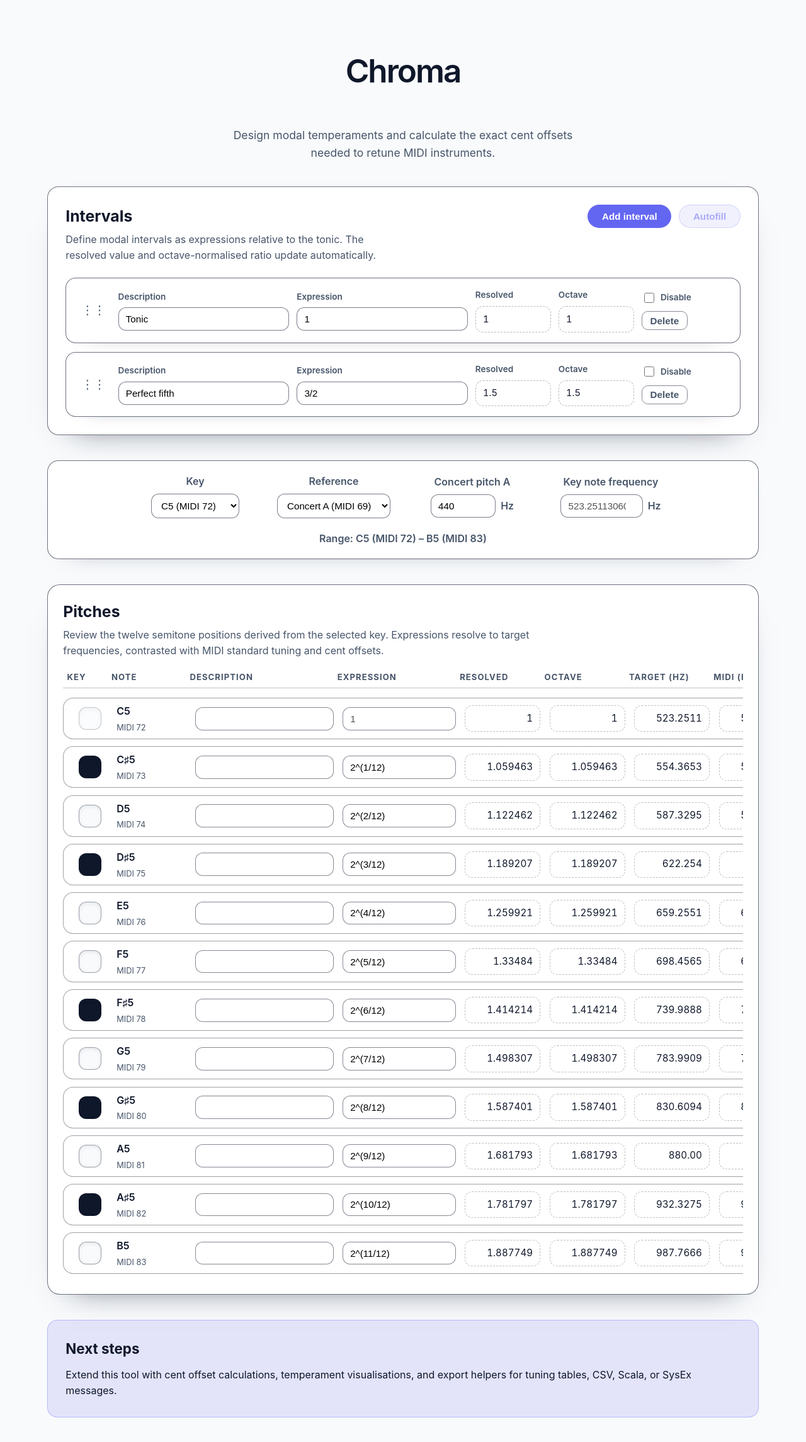
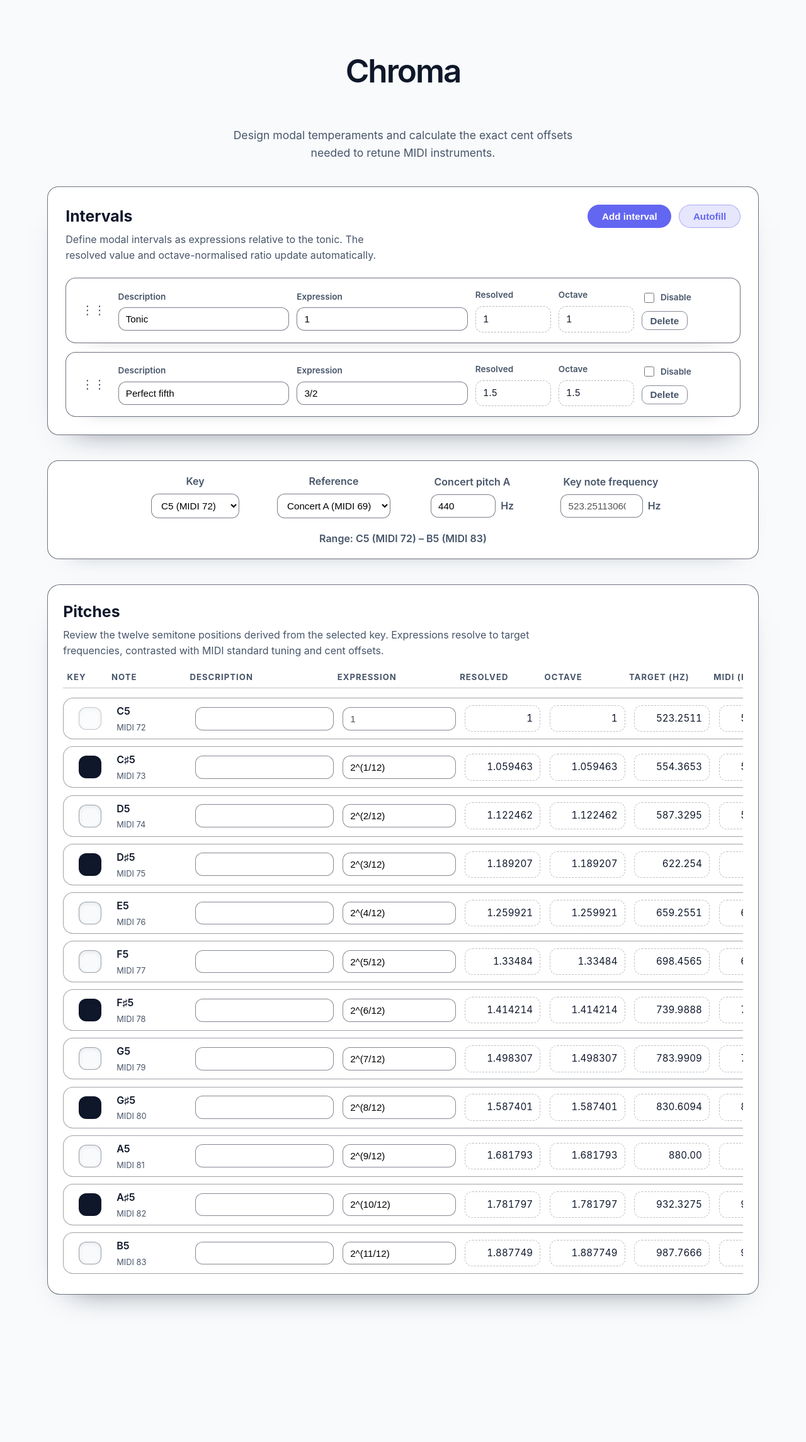
Before and after one commit to MomoPewpew/Chroma, a React (Vite) app: page / in a window 1280 px wide. Shown: the top 2290 px of the page at 63% size. After the commit the page ends 2104 px from the top, so only its background shows below. Built offline with nearby package versions, Linux system fonts and the light colour scheme.

Commit message:
Add autofill functionality for pitch configuration in the app. Implement a new handleAutofill function to automatically populate pitch expressions based on computed intervals. Update the UI to enable autofill button and remove outdated next steps section from README.

```diff
--- a/src/App.tsx
+++ b/src/App.tsx
@@ -21,6 +21,7 @@ const BLACK_KEY_STEPS = new Set([1, 3, 6, 8, 10])
 const MIN_KEY_NOTE = 69 // A4
 const MAX_KEY_NOTE = 80 // G#5 / Ab5
 const TOTAL_PITCHES = 12
+const OCTAVE_EPSILON = 1e-6
 
 type ReferenceMode = 'concertA' | 'keyFrequency'
 
@@ -197,6 +198,110 @@ function App() {
       activationConstraint: { distance: 6 },
     }),
   )
+
+  const handleAutofill = () => {
+    if (computedIntervals.length === 0) {
+      setPitches((prev) =>
+        prev.map((pitch, index) => ({
+          ...pitch,
+          description: '',
+          expression: pitch.locked ? '1' : getDefaultExpression(index),
+        })),
+      )
+      return
+    }
+
+    const resetPitches = pitches.map((pitch, index) => ({
+      ...pitch,
+      description: '',
+      expression: pitch.locked ? '1' : getDefaultExpression(index),
+    }))
+
+    const pitchSlots = resetPitches.map((pitch, index) => {
+      if (pitch.locked) {
+        return {
+          index,
+          locked: true,
+          normalized: 1,
+        }
+      }
+
+      const { value } = resolveExpression(pitch.expression)
+      const normalized = normalizeToOctave(value)
+
+      return {
+        index,
+        locked: false,
+        normalized,
+      }
+    })
+
+    const candidates = computedIntervals
+      .filter((interval) => !interval.disabled)
+      .filter((interval) => interval.normalized !== null)
+      .filter(
+        (interval) =>
+          interval.normalized !== null &&
+          Math.abs(interval.normalized - 1) > OCTAVE_EPSILON &&
+          Math.abs(interval.normalized - 2) > OCTAVE_EPSILON,
+      )
+
+    const unique: typeof candidates = []
+    candidates.forEach((candidate) => {
+      if (
+        !unique.some(
+          (existing) =>
+            existing.normalized !== null &&
+            candidate.normalized !== null &&
+            Math.abs(existing.normalized - candidate.normalized) < OCTAVE_EPSILON,
+        )
+      ) {
+        unique.push(candidate)
+      }
+    })
+
+    unique.sort((a, b) => {
+      if (a.normalized === null || b.normalized === null) {
+        return 0
+      }
+      return a.normalized - b.normalized
+    })
+
+    const selected = unique.slice(0, 11)
+    const assigned = new Set<number>()
+
+    selected.forEach((interval) => {
+      if (interval.normalized === null) {
+        return
+      }
+
+      let bestIndex: number | null = null
+      let bestDelta = Number.POSITIVE_INFINITY
+
+      pitchSlots.forEach((slot) => {
+        if (slot.locked || slot.normalized === null || assigned.has(slot.index)) {
+          return
+        }
+
+        const delta = Math.abs(slot.normalized - interval.normalized!)
+        if (delta < bestDelta) {
+          bestDelta = delta
+          bestIndex = slot.index
+        }
+      })
+
+      if (bestIndex !== null) {
+        resetPitches[bestIndex] = {
+          ...resetPitches[bestIndex],
+          description: interval.description,
+          expression: interval.expression,
+        }
+        assigned.add(bestIndex)
+      }
+    })
+
+    setPitches(resetPitches)
+  }
 
   const computedIntervals: IntervalDefinitionWithComputed[] = useMemo(
     () =>
@@ -451,7 +556,7 @@ function App() {
             <button type="button" className="btn" onClick={handleAddInterval}>
               Add interval
             </button>
-            <button type="button" className="btn secondary" disabled title="Coming soon">
+            <button type="button" className="btn secondary" onClick={handleAutofill}>
               Autofill
             </button>
           </div>
@@ -582,14 +687,6 @@ function App() {
             </div>
           </SortableContext>
         </DndContext>
-      </section>
-
-      <section className="callout">
-        <h2>Next steps</h2>
-        <p>
-          Extend this tool with cent offset calculations, temperament visualisations, and export
-          helpers for tuning tables, CSV, Scala, or SysEx messages.
-        </p>
       </section>
     </div>
   )
```
Also changed, not shown: 1 other file (tests, documents, lock files or other folders).
